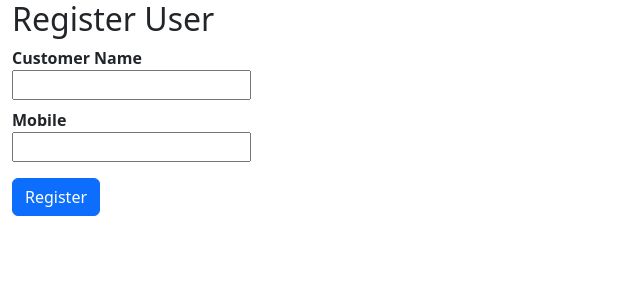
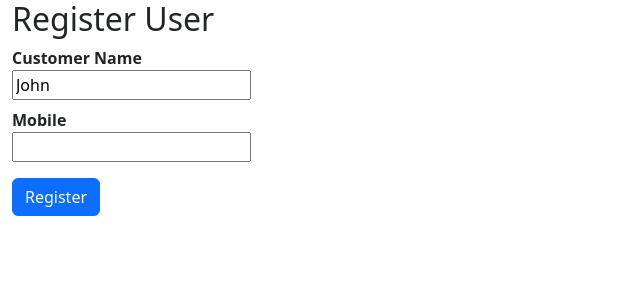
Before and after one commit to anurg/JS, a React (Create React App) app in the folder react-projects/shopping-react/: page / in a window 1280 px wide. Shown: the top 300 px of the page, without its empty margins (0-640 px from the left). Built offline with nearby package versions, Linux system fonts and the light colour scheme.

Commit message:
formik form state Demo.

```diff
--- a/react-projects/shopping-react/src/components/form-demo/form-demo.jsx
+++ b/react-projects/shopping-react/src/components/form-demo/form-demo.jsx
@@ -141,12 +141,44 @@ import * as yup from "yup";
 // }
 
 // formik components Demo
+// export function FormDemo() {
+//     return (
+//         <div className="container-fluid">
+//             <h2>Register User</h2>
+//             <Formik
+//             initialValues={{CustomerName: '',Phone: ''}}
+//             validationSchema={yup.object({
+//                 CustomerName: yup.string().required("Customer Name Required!").min(4,"Min 4 characters") ,
+//                 Phone: yup.string().required("Phone no required").matches(/\+91\d{10}/,"Invalid Mobile")
+//             })}
+//             onSubmit={(values)=>{
+//                 JSON.stringify(values)
+//             }}
+//             >
+//                 <Form>
+//                   <dl>
+//                     <dt>Customer Name</dt>
+//                     <dd> <Field type="text" name="CustomerName" /> </dd>
+//                     <dd className="text-danger"> <ErrorMessage name="CustomerName" /></dd>
+//                     <dt>Mobile</dt>
+//                     <dd><Field type="text" name="Phone" /></dd>
+//                     <dd className="text-danger"><ErrorMessage name="Phone" /></dd>
+//                   </dl>
+//                   <button className="btn btn-primary">Register</button>
+//                 </Form>
+//             </Formik>
+//         </div>
+//     )
+// }
+
+// Formik form State Validation Demo
+
 export function FormDemo() {
     return (
         <div className="container-fluid">
             <h2>Register User</h2>
             <Formik
-            initialValues={{CustomerName: '',Phone: ''}}
+            initialValues={{CustomerName: 'John',Phone: ''}}
             validationSchema={yup.object({
                 CustomerName: yup.string().required("Customer Name Required!").min(4,"Min 4 characters") ,
                 Phone: yup.string().required("Phone no required").matches(/\+91\d{10}/,"Invalid Mobile")
@@ -155,7 +187,8 @@ export function FormDemo() {
                 JSON.stringify(values)
             }}
             >
-                <Form>
+                {
+                    formik=><Form>
                     <dl>
                       <dt>Customer Name</dt>
                       <dd> <Field type="text" name="CustomerName" /> </dd>
@@ -164,11 +197,11 @@ export function FormDemo() {
                       <dd><Field type="text" name="Phone" /></dd>
                       <dd className="text-danger"><ErrorMessage name="Phone" /></dd>
                     </dl>
-                  <button className="btn btn-primary">Register</button>
+                    <button disabled={!formik.isValid} className="btn btn-primary">Register</button>
+                    <button className={`btn btn-success ms-2 ${(formik.dirty)?"d-inline":"d-none"}`}>Save</button>
                   </Form>
+                }
             </Formik>
         </div>
     )
 }
-
-// Formik form State Validation Demo
```
Lines whose indentation alone changed are shown as unchanged.
